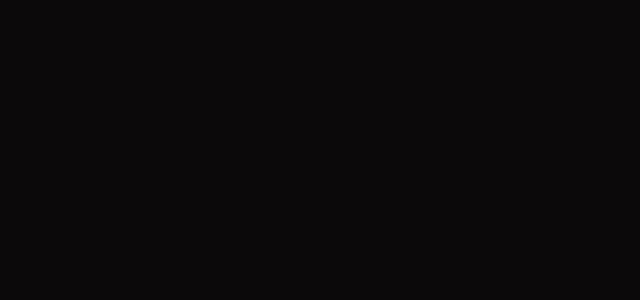
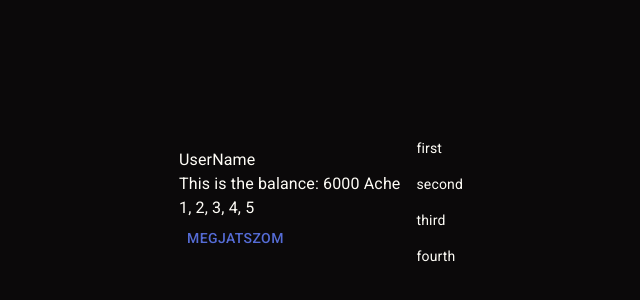
Before and after one commit to f0ldes/lottokeeper, a React (Create React App) app: page /player in a window 1280 px wide. Before the commit this address had no page. Shown: the part 198-498 px from the top of the page, without its empty margins (311-951 px from the left). Built offline with nearby package versions, Linux system fonts and the light colour scheme.

Commit message:
main pages/player

```diff
--- a/package.json
+++ b/package.json
@@ -5,6 +5,7 @@
   "dependencies": {
     "@emotion/react": "^11.11.1",
     "@emotion/styled": "^11.11.0",
+    "@fontsource/roboto": "^5.0.8",
     "@mui/material": "^5.14.18",
     "@mui/styled-engine-sc": "^6.0.0-alpha.6",
     "@testing-library/jest-dom": "^5.17.0",
--- a/public/index.html
+++ b/public/index.html
@@ -3,6 +3,12 @@
   <head>
     <meta charset="utf-8" />
     <link rel="icon" href="%PUBLIC_URL%/favicon.ico" />
+    <link rel="preconnect" href="https://fonts.googleapis.com" />
+    <link rel="preconnect" href="https://fonts.gstatic.com" crossorigin />
+    <link
+          rel="stylesheet"
+          href="https://fonts.googleapis.com/css2?family=Roboto:wght@300;400;500;600;700&display=swap"
+    />
     <meta name="viewport" content="width=device-width, initial-scale=1" />
     <meta name="theme-color" content="#000000" />
     <meta
--- a/src/App.js
+++ b/src/App.js
@@ -1,7 +1,7 @@
 import React from "react";
 import theme from "./theme/theme";
 import MainRoutes from "./main/Main";
-import { BrowserRouter as Router } from "react-router-dom";
+import { Outlet, BrowserRouter as Router } from "react-router-dom";
 import { ThemeProvider, CssBaseline } from "@mui/material";
 
 function App() {
--- /dev/null
+++ b/src/components/Player.js
@@ -0,0 +1,71 @@
+import { useState } from 'react';
+import {Box, Grid, Typography, List, ListItem, ListItemText, Button } from '@mui/material';
+
+
+/* info panel elements for user: */
+const UserName = () => {
+    return (
+        <Typography>
+            UserName
+        </Typography>
+    )
+};
+
+const Balance = () => {
+    const [balance, setBalance] = useState('6000 Ache')
+    return (
+        <Typography>
+            This is the balance: {balance}
+        </Typography>
+    )
+};
+
+const CreateTicket = () => {
+    return (
+        <Box flexDirection='column'>
+            <Typography> 1, 2, 3, 4, 5 </Typography>
+            <Button> Megjatszom </Button>
+        </Box>
+    )
+};
+
+const InfoPanel = () => {
+    return (
+        <Box deisplay="flex"  justifyContent="center" alignItems="center" flexDirection="column">
+            <UserName/>
+            <Balance />
+            <CreateTicket />
+        </Box>
+    )
+};
+/* list element for user: */
+const ListElement = () => {
+    const [listElemenets, setListElements] = useState(['first', 'second', 'third', 'fourth'])
+    return (
+        <List dense={true}>
+            {listElemenets.map((element, index) => (
+                <ListItem key={index}>
+                    <ListItemText primary={element} />
+                </ListItem>
+            ))}
+        </List>
+    )
+};
+
+/* main panel: */
+const PlayerPanel = () => {
+    return (
+        <Box display="flex" justifyContent="center" alignItems="center" minHeight='100vh'>
+            <Grid container justifyContent="center" alignItems="center">
+                <Grid item>
+                    <InfoPanel />
+                </Grid>
+                <Grid item>
+                    <ListElement />
+                </Grid>
+            </Grid>
+        </Box>
+    )
+};
+
+export default PlayerPanel;
--- /dev/null
+++ b/src/components/Splash.js
@@ -0,0 +1,29 @@
+import { Box, Button, Typography } from "@mui/material";
+import { Link } from "react-router-dom";
+
+const TextPanel = () => {
+    return (
+        <Typography variant="h1" align="center" gutterBottom>
+            Welcome to Lottokeeper!
+            {/* meg ide a johet az elozo nyeroszamok */}
+        </Typography>
+    )
+};
+
+const ButtonPanel = () => (
+    <Box width='100%' display="flex" justifyContent="center" alignItems="center" gap={2}>
+        <Button component={Link} to='/player' > Test Button 1</Button>
+        <Button> Test Button 2</Button>
+    </Box>
+);
+
+const SplashPage = () => {
+    return (
+        <Box display="flex" justifyContent="center" alignItems="center" minHeight="100vh" flexDirection="column" >
+            <TextPanel />
+            <ButtonPanel />
+        </Box>
+    );
+};
+
+export default SplashPage;
--- a/src/components/splash/Splash.js
+++ /dev/null
@@ -1,12 +0,0 @@
-
-
-const SplashPage = () => {
-    return (
-        <>
-            hello
-        </>
-
-    );
-};
-
-export default SplashPage;
--- a/src/main/Main.js
+++ b/src/main/Main.js
@@ -1,11 +1,13 @@
 import React from 'react';
 import {Routes, Route } from 'react-router-dom';
-import SplashPage from '../components/splash/Splash';
+import SplashPage from '../components/Splash';
+import PlayerPanel from '../components/Player';
 
 const MainRoutes = () => {
     return (
         <Routes>
             <Route path='' element={<SplashPage />}/>
+            <Route path='/player' element={<PlayerPanel />} />
         </Routes>
     );
 };
--- a/src/theme/theme.js
+++ b/src/theme/theme.js
@@ -11,7 +11,16 @@
         background: {
             default: '#0B090A',
         },
-
+        text: {
+            primary: '#FFFDF7'
+        }
+    },
+    typography: {
+        fontFamily: '"Roboto", "Helvetica", "Arial", sans-serif',
+        fontSize: 14,
+        h1: {
+          fontSize: '2.5rem',
+        },
     }
 });
 
```
Also changed, not shown: 1 other file (tests, documents, lock files or other folders).
